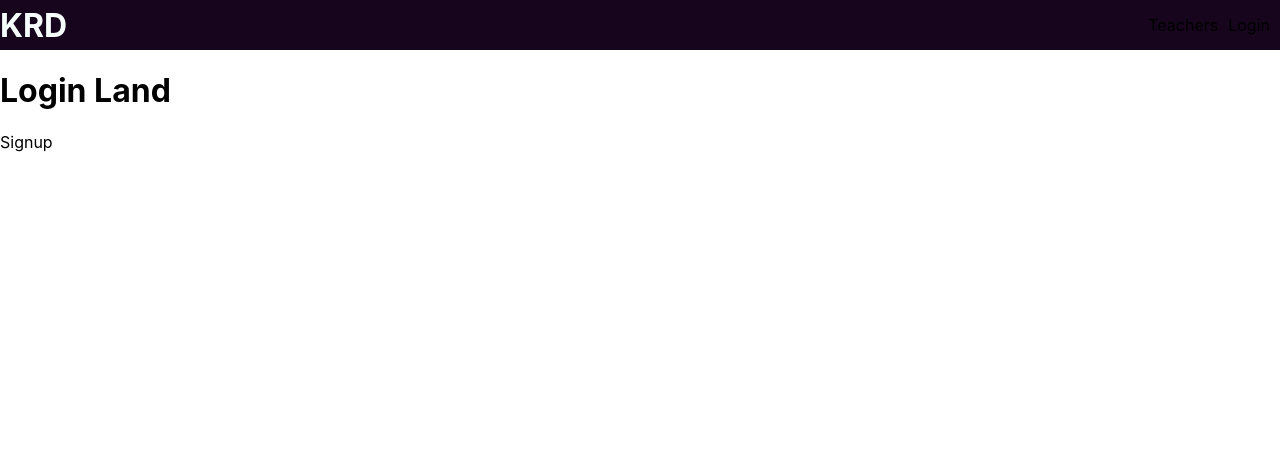
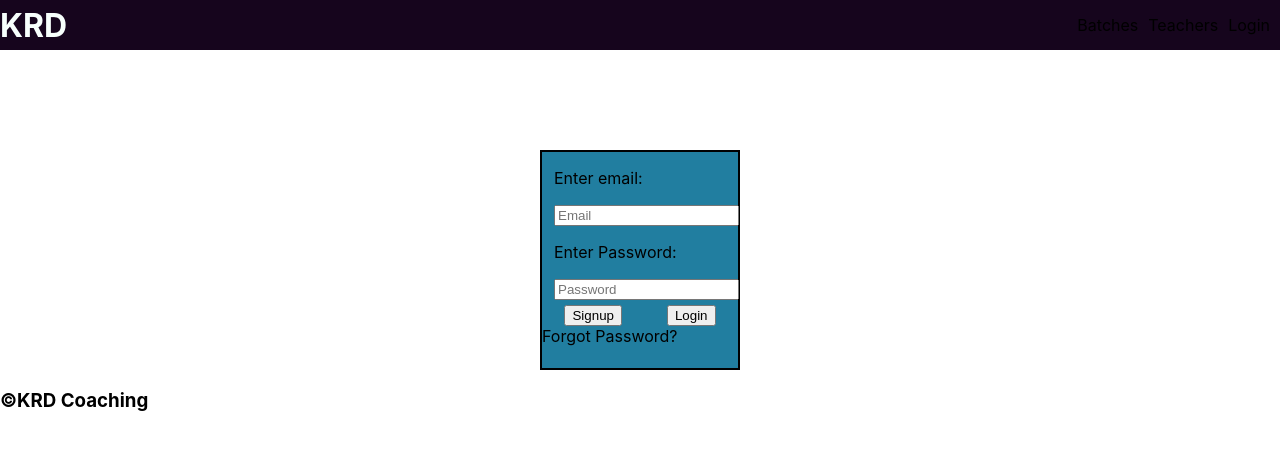
Before and after one commit to krishnanandpatl/krd-coaching, a Next.js app: page /login in a window 1280 px wide. Shown: the top 450 px of the page. Built offline with nearby package versions, Linux system fonts and the light colour scheme.

Commit message:
Some more feature added
Signed-off-by: Krishna Nand Patel <imkrishna8737@gmail.com>

```diff
--- /dev/null
+++ b/components/Footer.jsx
@@ -0,0 +1,6 @@
+const Foot =()=>{
+    return (
+        <h3>©KRD Coaching</h3>
+    )
+}
+export default Foot;
--- a/components/Layout.js
+++ b/components/Layout.js
@@ -1,9 +1,11 @@
 import Nav from "./Nav";
+import Footer from "./Footer"
 const Layout = ({children})=>{
     return (
         <div className="content">
         <Nav/>
         {children}
+        <Footer/>
         </div>
     );
 }
--- a/components/Nav.js
+++ b/components/Nav.js
@@ -7,6 +7,7 @@ const Nav=()=>{
     <div className={styles.navbar}>
         <Link href='/'><a className={styles.title}>KRD</a></Link>
         <div className={styles.navLeft}>
+            <a className={styles.batches}>Batches</a>
             <Link href='/teachers'><a className={styles.teachers}>Teachers</a></Link>
             <Link href='/login'><a className={styles.login}>Login</a></Link>
         </div>
--- a/pages/login/index.jsx
+++ b/pages/login/index.jsx
@@ -1,4 +1,5 @@
 import Head from 'next/head';
+import styles from '../../styles/Login.module.css'
 
 const Login=()=>{
     return (
@@ -6,11 +7,20 @@ const Login=()=>{
         <Head>
       <title>KRD | Login</title>
     </Head>
-    <div>
-        <h1>Login Land</h1>
-        <a> Signup</a>
+    <div className={styles.loginContainer}>
+        <div className={styles.data}>
+            <p>Enter email:</p>
+            <input type="email" placeholder='Email'></input>
+            <p>Enter Password:</p>
+            <input type="text" placeholder='Password'></input>
         </div>
-        </>
+        <div className={styles.button}>
+            <button>Signup</button>
+            <button>Login</button>
+        </div>
+        <a>Forgot Password?</a>
+    </div>
+    </>
     )
 }
 export default Login;
--- /dev/null
+++ b/styles/Login.module.css
@@ -0,0 +1,17 @@
+.loginContainer{
+    background-color: rgb(33, 126, 160);
+    height: 220px;
+    width: 200px;
+    margin-top: 100px;
+    margin-left: auto;
+    margin-right: auto;
+    border: 2px solid black;
+}
+.data{
+    margin-left: 12px;
+}
+.button{
+    margin-top: 5px;
+    display: flex;
+    justify-content: space-around;
+}
--- a/styles/Nav.module.css
+++ b/styles/Nav.module.css
@@ -1,7 +1,7 @@
 .navbar{
   background-color: rgb(22, 5, 29);
   height: 50px;
-  width: 100vw;
+  width: 100%;
   display: flex;
   align-items: center;
   justify-content: space-between;
@@ -25,3 +25,6 @@
 .login{
   margin-right: 10px;
 }
+.batches{
+  margin-right: 10px;
+}
```
Also changed, not shown: pages/teachers/index.jsx (+7 -4 lines), pages/teachers/teacher.json (+30 -3 lines), styles/Teacher.module.css (+19 -10 lines).
